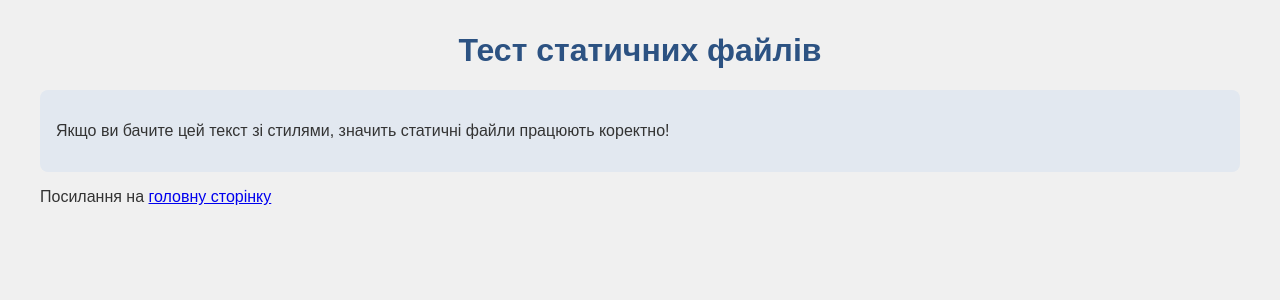
After one commit to mashmanuc/flasktailwind, a Flask app: page /test in a window 1280 px wide. The commit adds this page. Shown: the top 300 px of the page. Run offline with Flask 3, Linux system fonts and the light colour scheme.

Commit message:
новлення конфігурації для виправлення роботи статичних файлів

```diff
--- a/app.py
+++ b/app.py
@@ -1,7 +1,7 @@
-from flask import Flask, render_template, send_from_directory, url_for
+from flask import Flask, render_template, send_from_directory, url_for, request
 import os
 
-app = Flask(__name__)
+app = Flask(__name__, static_folder='static', static_url_path='')
 
 # Configure static file serving
 app.config['SEND_FILE_MAX_AGE_DEFAULT'] = 0  # Disable caching for development
@@ -9,6 +9,10 @@ app.config['SEND_FILE_MAX_AGE_DEFAULT'] = 0  # Disable caching for development
 @app.route('/')
 def index():
     return render_template('index.html')
+
+@app.route('/test')
+def test():
+    return render_template('test.html')
 
 # Serve static files with proper caching headers
 @app.route('/static/<path:path>')
--- /dev/null
+++ b/static/css/test.css
@@ -0,0 +1,25 @@
+/* Test CSS file */
+body {
+    background-color: #f0f0f0;
+    color: #333;
+    font-family: Arial, sans-serif;
+}
+
+h1 {
+    color: #2c5282;
+    text-align: center;
+    margin-top: 2rem;
+}
+
+.container {
+    max-width: 1200px;
+    margin: 0 auto;
+    padding: 0 1rem;
+}
+
+.bg-test {
+    background-color: #e2e8f0;
+    padding: 1rem;
+    border-radius: 0.5rem;
+    margin-top: 1rem;
+}
--- a/templates/base.html
+++ b/templates/base.html
@@ -4,6 +4,9 @@
     <meta charset="UTF-8">
     <meta name="viewport" content="width=device-width, initial-scale=1.0">
     <title>{% block title %}Flask + Tailwind{% endblock %}</title>
+    <!-- Test CSS file -->
+    <link rel="stylesheet" href="{{ url_for('static', filename='css/test.css') }}">
+    <!-- Main Tailwind CSS -->
     <link rel="stylesheet" href="{{ url_for('static', filename='css/main.css') }}">
 </head>
 <body class="bg-gray-100">
--- /dev/null
+++ b/templates/test.html
@@ -0,0 +1,20 @@
+<!DOCTYPE html>
+<html lang="uk">
+<head>
+    <meta charset="UTF-8">
+    <meta name="viewport" content="width=device-width, initial-scale=1.0">
+    <title>Тест статичних файлів</title>
+    <link rel="stylesheet" href="{{ url_for('static', filename='css/test.css') }}">
+</head>
+<body>
+    <div class="container">
+        <h1>Тест статичних файлів</h1>
+        <div class="bg-test">
+            <p>Якщо ви бачите цей текст зі стилями, значить статичні файли працюють коректно!</p>
+        </div>
+        <div>
+            <p>Посилання на <a href="{{ url_for('index') }}">головну сторінку</a></p>
+        </div>
+    </div>
+</body>
+</html>
```
Also changed, not shown: render.yaml (+1 -7 lines), 1 other file.
